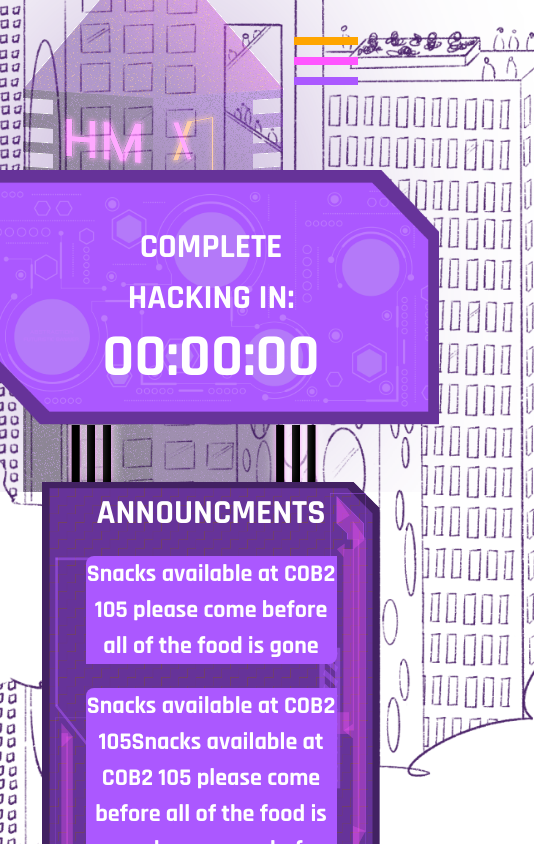
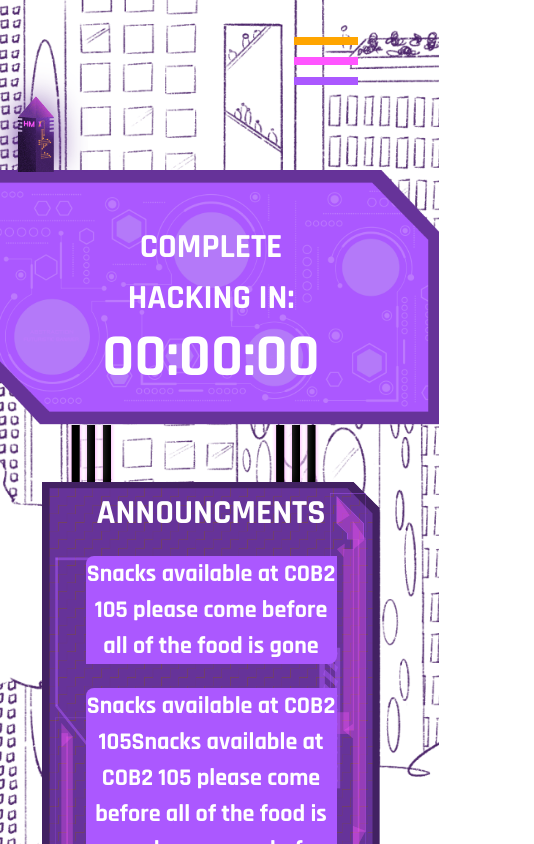
Before and after one commit to HackMerced/HackMerced-X-Live, a React (Vite) app: page / in a window 390 px wide. Shown: the top 844 px of the page, 534 px wide, since content can reach past the window. Built offline with nearby package versions, Linux system fonts and the light colour scheme.

Commit message:
mobile tower loosk cute

```diff
--- a/src/Components/CSS/MainPage.css
+++ b/src/Components/CSS/MainPage.css
@@ -248,27 +248,25 @@
     .main-page-contian-panels {
         padding: 50px 1rem 50px 1rem;
     }
-
-    .MainPage-hackmerced-tower {
-
-    }
     .MainPage-hackmerced-tower {
         position: absolute;
         /* border: purple 3px solid; */
         top: 100rem;
         left: -2rem;
         animation: pop-up .4s ease-in-out forwards;
-        z-index: -3;
+        width: 6rem;
     }
+
+
     @keyframes pop-up {
         0% {
             top: 30rem;
         }
         100% {
-            top: -27rem;
-            left: -11rem;
-            z-index: -3;
-            opacity: 50%;
+            /* top: -27rem;
+            left: -11rem; */
+            top: -3.6rem;
+            left: -1rem;
         }
     }
 
--- a/src/Components/MainPage.jsx
+++ b/src/Components/MainPage.jsx
@@ -1,7 +1,13 @@
-import React from 'react';
+import React, { useState } from 'react';
 import './CSS/MainPage.css'
 
 function MainPage() {
+    const [expanded, setExpanded] = useState(false);
+
+    // Toggle the width expansion on click
+    const handleClick = () => {
+      setExpanded(!expanded);
+    };
     return (
       <div className="MainPage">
 
@@ -79,8 +85,12 @@ function MainPage() {
 
         </div>
 
-        <img src="/mainAssets/HackMerced-Tower.png" alt="HackMerced Tower" className="MainPage-hackmerced-tower" />
-
+        <img
+          src="/mainAssets/HackMerced-Tower.png"
+          alt="HackMerced Tower"
+          className={`MainPage-hackmerced-tower ${expanded ? 'expanded' : ''}`}
+          onClick={handleClick}
+        />
       </div>
     );
   }
```
